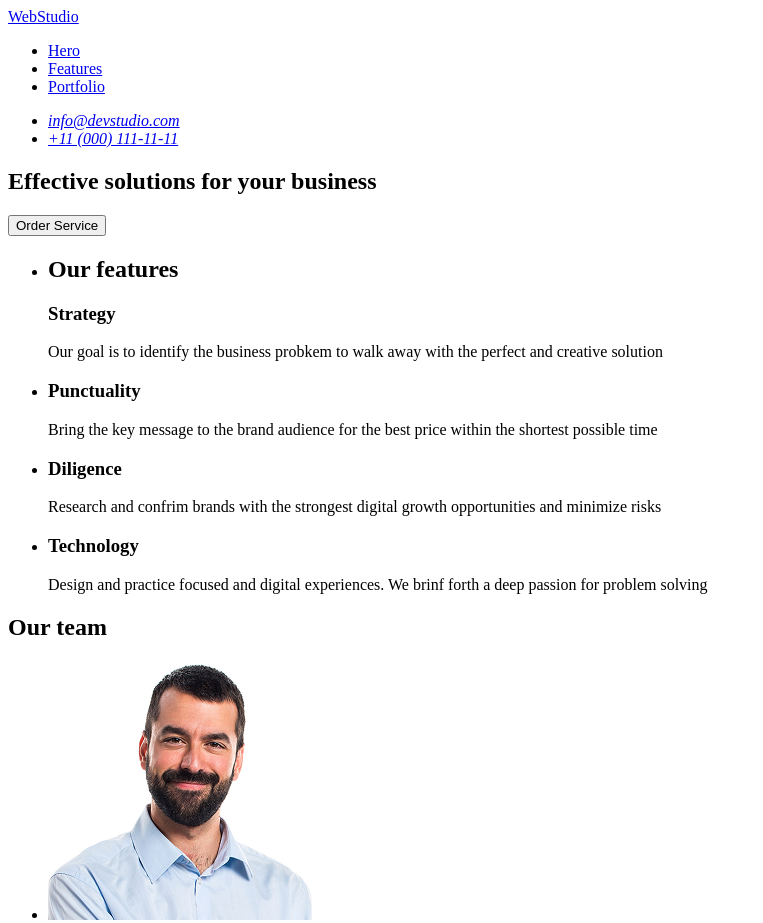
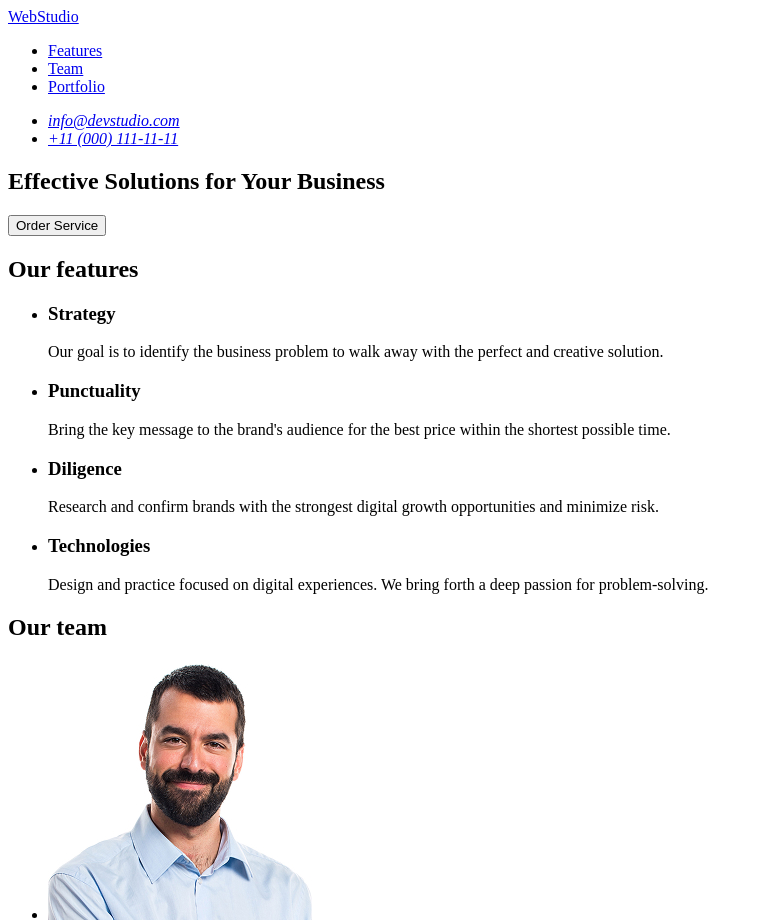
Before and after one commit to vtkatrych/goit-markup-hw-01, a plain HTML site: page index.html in a window 1280 px wide. Shown: the top 923 px of the page, without its empty margins (0-763 px from the left). Drawn offline with Linux system fonts and the light colour scheme.

Commit message:
Fix some  words and puntaction

```diff
--- a/index.html
+++ b/index.html
@@ -10,8 +10,8 @@
       <a href="./index.html">WebStudio</a>
       <nav>
         <ul>
-          <li><a href="#hero">Hero</a></li>
           <li><a href="#features">Features</a></li>
+          <li><a href="#team">Team</a></li>
           <li><a href="#portfolio">Portfolio</a></li>
         </ul>
       </nav>
@@ -21,46 +21,46 @@
             <a href="mailto:info@devstudio.com">info@devstudio.com</a>
           </li>
           <li>
-            <a href="tel:+11(000)111-11-11">+11 (000) 111-11-11</a>
+            <a href="tel:+110001111111">+11 (000) 111-11-11</a>
           </li>
         </ul>
       </address>
     </header>
     <main>
       <section id="hero">
-        <h1>Effective solutions for your business</h1>
+        <h1>Effective Solutions for Your Business</h1>
         <button type="button">Order Service</button>
       </section>
 
       <section id="features">
+        <h2>Our features</h2>
         <ul>
           <li>
-            <h2>Our features</h2>
             <h3>Strategy</h3>
             <p>
-              Our goal is to identify the business probkem to walk away with the
-              perfect and creative solution
+              Our goal is to identify the business problem to walk away with the
+              perfect and creative solution.
             </p>
           </li>
           <li>
             <h3>Punctuality</h3>
             <p>
-              Bring the key message to the brand audience for the best price
-              within the shortest possible time
+              Bring the key message to the brand's audience for the best price
+              within the shortest possible time.
             </p>
           </li>
           <li>
             <h3>Diligence</h3>
             <p>
-              Research and confrim brands with the strongest digital growth
-              opportunities and minimize risks
+              Research and confirm brands with the strongest digital growth
+              opportunities and minimize risk.
             </p>
           </li>
           <li>
-            <h3>Technology</h3>
+            <h3>Technologies</h3>
             <p>
-              Design and practice focused and digital experiences. We brinf
-              forth a deep passion for problem solving
+              Design and practice focused on digital experiences. We bring forth
+              a deep passion for problem-solving.
             </p>
           </li>
         </ul>
@@ -95,8 +95,8 @@
     <footer id="footer">
       <a href="./index.html">WebStudio</a>
       <p>
-        Inrcrease the flow of customers and sales for your business with digital
-        marketing & growth solutions
+        Increase the flow of customers and sales for your business with digital
+        marketing & growth solutions.
       </p>
     </footer>
   </body>
```
